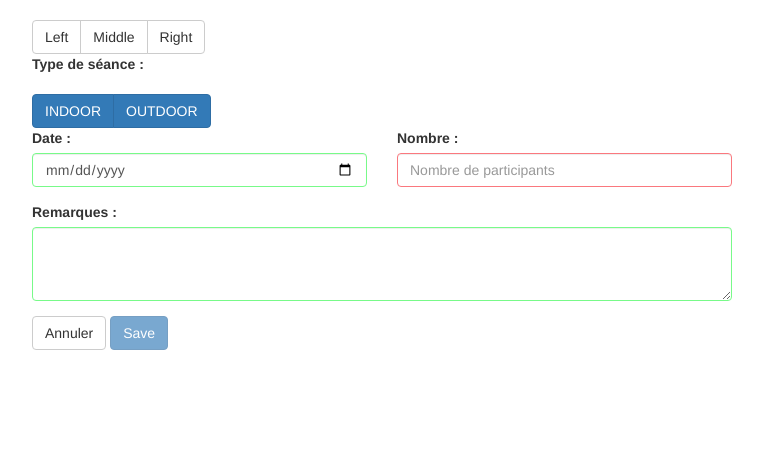
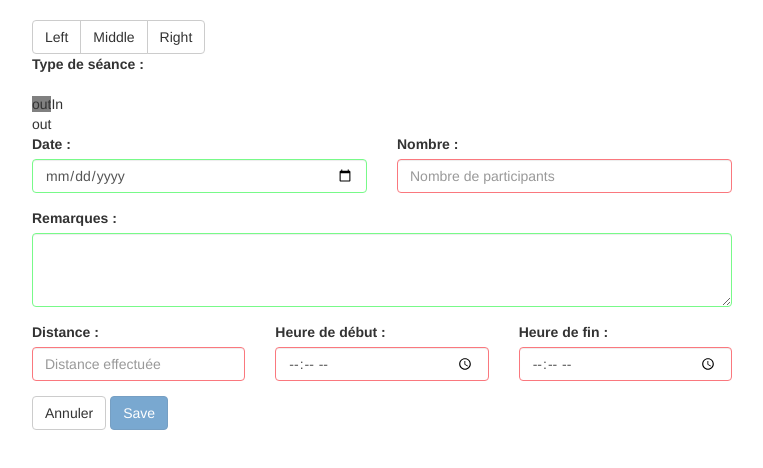
Before and after one commit to JA44/rch, a website: page app/index.html at #/new in a window 1280 px wide. Both pictures are taken after a click on the button "Add". Shown: the whole page, without its empty margins (258-1021 px from the left). Drawn offline with nearby package versions, Linux system fonts and the light colour scheme; some packages are replaced by stand-ins of ours; no server answers.

Commit message:
add directive to inputChoice

```diff
--- a/app/index.html
+++ b/app/index.html
@@ -37,6 +37,7 @@
         <script src="scripts/services/Seances.js"></script>
         <script src="scripts/controllers/edit.js"></script>
         <script src="scripts/controllers/new.js"></script>
+        <script src="scripts/directives/inputChoice.js"></script>
         <!-- endbuild -->
 </body>
 </html>
--- a/app/scripts/controllers/new.js
+++ b/app/scripts/controllers/new.js
@@ -3,7 +3,7 @@
 angular.module('rchSeanceApp')
     .controller('CreateCtrl', function($scope, $location, $filter, Seances) {
         $scope.seance = {
-            type: false,
+            type: 'out',
             date: $filter("date")(Date.now(), 'yyyy-MM-dd'),
             start: '20:00',
             end: '22:00'
--- /dev/null
+++ b/app/scripts/directives/inputChoice.js
@@ -0,0 +1,36 @@
+'use strict';
+angular.module('rchSeanceApp')
+  .directive('inputChoice',
+      function() {
+        return {
+          require: '?ngModel',
+          restrict: 'A',
+          scope: {
+            ngModel: '='
+          },
+          template: '<div><span id="first">out</span><span id="second">In</span></div>',
+          link: function(scope, elem, attrs, ngModel) {
+              scope.$watch('ngModel', function(newValue, oldValue){
+                    if(newValue === 'out') {
+                        document.getElementById('first').style.backgroundColor = 'gray';
+                        document.getElementById('second').style.backgroundColor = 'white';
+                    }else{
+                        document.getElementById('first').style.backgroundColor = 'white';
+                        document.getElementById('second').style.backgroundColor = 'gray';
+                    }
+
+              });
+              angular.element(document.getElementById('first')).on('click', function(){
+                  scope.$apply(function(){
+                      ngModel.$setViewValue('out');
+                  });
+              });
+              angular.element(document.getElementById('second')).on('click', function(){
+                   scope.$apply(function(){
+                      ngModel.$setViewValue('in');
+                  });
+              });
+          }
+        };
+      }
+    );
--- a/app/views/edit.html
+++ b/app/views/edit.html
@@ -7,14 +7,15 @@
     <div class="form-group">
         <label>Type de séance :</label>
     </div>
-    <div class="btn-group" data-toggle="buttons">
+    <div input-choice ng-model="seance.type"></div> {{seance.type}}
+    <!--<div class="btn-group" data-toggle="buttons">
         <label class="btn btn-primary">
             <input type="radio" ng-model="seance.type" ng-value="false" name="options">INDOOR
         </label>
         <label class="btn btn-primary">
             <input type="radio" ng-model="seance.type" ng-value="true" name="options">OUTDOOR
         </label>
-    </div>
+    </div>-->
     <div class="row">
         <div class="form-group col-xs-6">
            <label for="date">Date :</label>
```
Also changed, not shown: test/spec/directives/inputChoice.js (added, +20 -0 lines).
